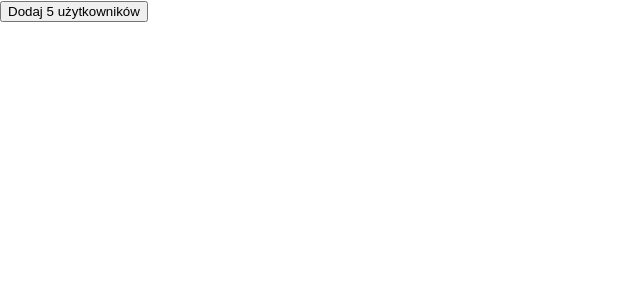
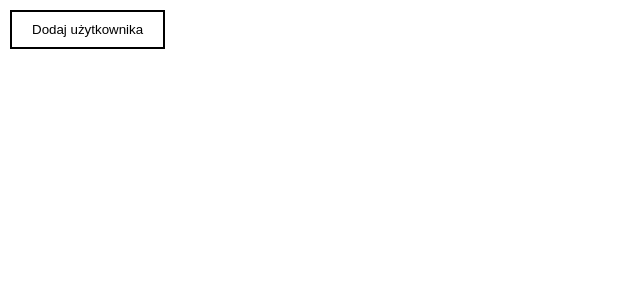
Before and after one commit to Dsrkblood/Calculator, a React (Create React App) app: page / in a window 1280 px wide. Shown: the top 300 px of the page, without its empty margins (0-640 px from the left). Built offline with nearby package versions, Linux system fonts and the light colour scheme.

Commit message:
Adding users to array

```diff
--- a/src/components/App.js
+++ b/src/components/App.js
@@ -3,11 +3,11 @@ import "./App.css";
 import UsersList from "./UsersList";
 import ButtonFetchUsers from "./ButtonFetchUsers";
 
-const API = "https://randomuser.me/api/?results=5";
+const API = "https://randomuser.me/api/?results=1";
 
 class App extends Component {
 	state = {
-		users: null,
+		users: [],
 	};
 
 	handleDataFetch = () => {
@@ -20,9 +20,10 @@ class App extends Component {
 			})
 			.then(response => response.json())
 			.then(data => {
-				this.setState({
-					users: data.results,
-				});
+				const user = data.results;
+				this.setState(prevState => ({
+					users: prevState.users.concat(user),
+				}));
 			})
 			.catch(error => console.log(error));
 	};
@@ -31,7 +32,7 @@ class App extends Component {
 		return (
 			<div>
 				<ButtonFetchUsers click={this.handleDataFetch} />
-				{users ? <UsersList users={users} /> : users}
+				<div>{users.length > 0 ? <UsersList users={users} /> : users}</div>
 			</div>
 		);
 	}
--- a/src/components/ButtonFetchUsers.js
+++ b/src/components/ButtonFetchUsers.js
@@ -1,7 +1,7 @@
 import React from "react";
 
 const ButtonFetchUsers = props => {
-	return <button onClick={props.click}>Dodaj 5 użytkowników</button>;
+	return <button onClick={props.click}>Dodaj użytkownika</button>;
 };
 
 export default ButtonFetchUsers;
--- /dev/null
+++ b/src/components/UsersList.css
@@ -0,0 +1,15 @@
+button{
+    padding: 10px 20px;
+    margin: 10px;
+    border: 2px solid black;
+    background-color: white;
+    cursor: pointer;
+}
+.users {
+	text-align: center;
+}
+.users li {
+	padding: 10px;
+	border-top: 2px solid black;
+	list-style: none;
+}
--- a/src/components/UsersList.js
+++ b/src/components/UsersList.js
@@ -1,14 +1,16 @@
 import React from "react";
+import "./UsersList.css";
 const UsersList = props => {
 	const users = props.users.map(user => (
-		<div key={user.login.uuid}>
+		<li key={user.login.uuid}>
+			<img src={user.picture.large} alt={user.name.last} />
 			<h4>
 				{user.name.first} {user.name.last}
 			</h4>
 			<p>{user.email}</p>
-		</div>
+		</li>
 	));
-	return <ul>{users}</ul>;
+	return <ul className='users'>{users}</ul>;
 };
 
 export default UsersList;
```
